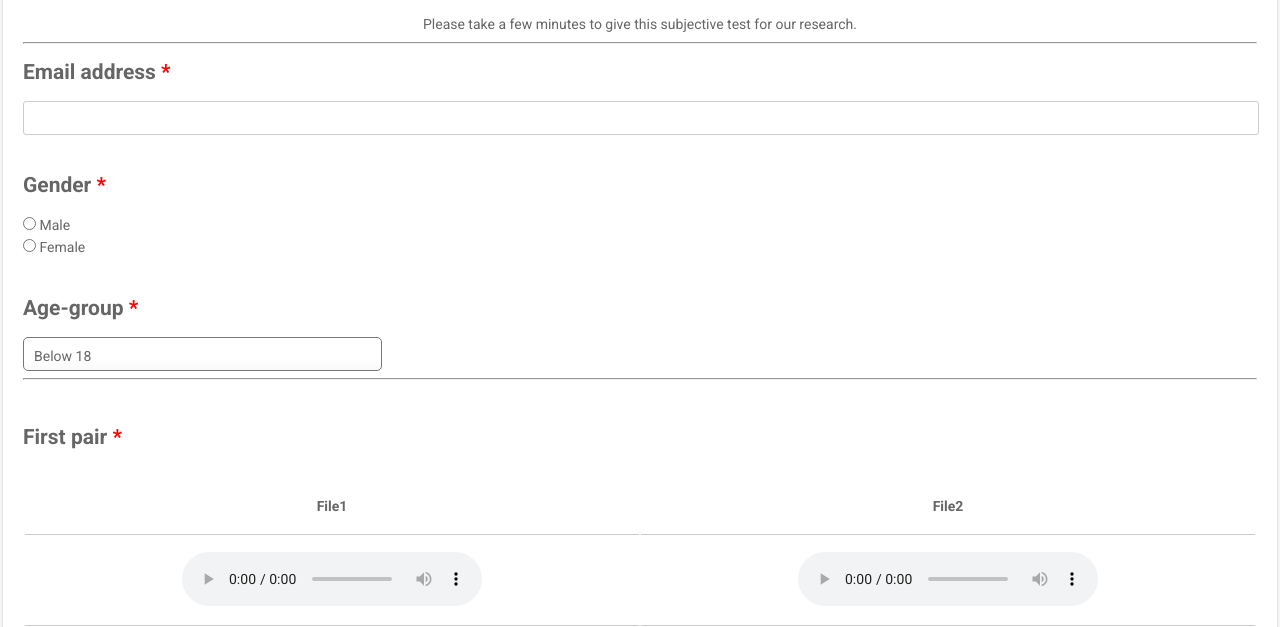
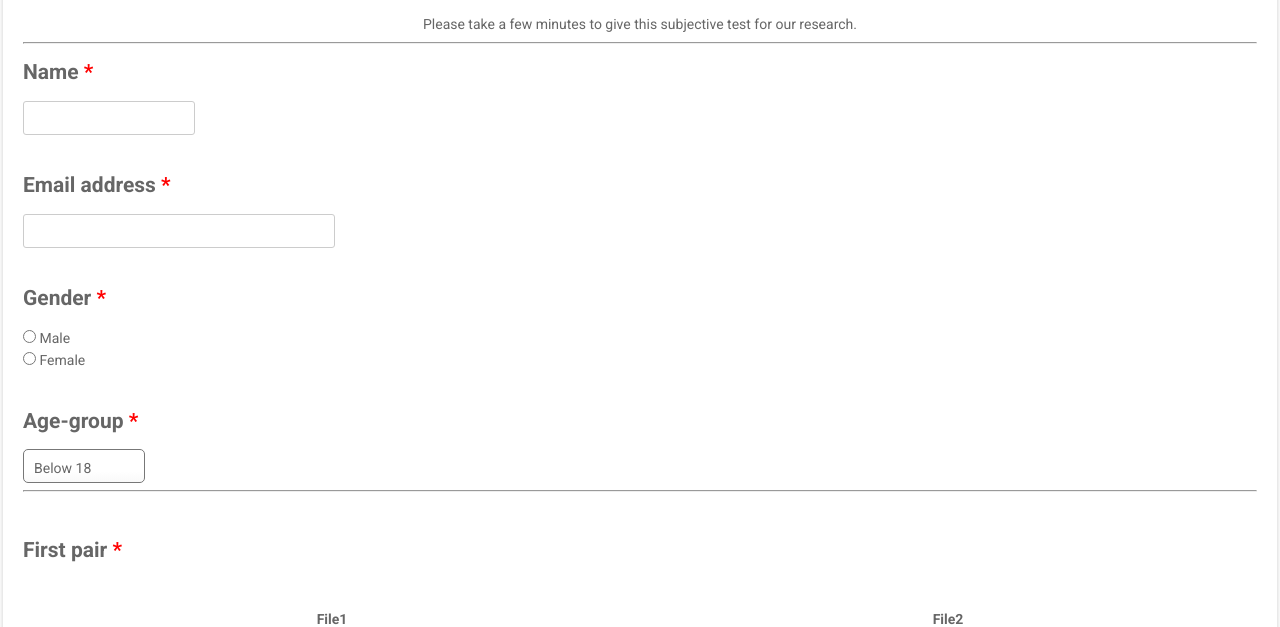
Before and after one commit to PreetX-college/Subjective-Evalution-Revision, a plain HTML site: page index.html in a window 1280 px wide. Shown: the part 99-726 px from the top of the page. Drawn offline with Linux system fonts and the light colour scheme.

Commit message:
Name Added

```diff
--- a/index.html
+++ b/index.html
@@ -52,7 +52,6 @@
         box-shadow: 0 2px 5px #ccc;
       }
       input:not([type='radio']) {
-        width: calc(100% - 10px);
         padding: 5px;
         border: 1px solid #ccc;
         border-radius: 3px;
@@ -65,7 +64,7 @@
       }
       .email {
         display: block;
-        width: 45%;
+        width: 300px;
       }
       input:hover,
       textarea:hover {
@@ -140,8 +139,8 @@
       }
       .select {
         width: 100%;
-        min-width: 15ch;
-        max-width: 30ch;
+        min-width: 80px;
+        max-width: 100px;
         border: 1px solid var(--select-border);
         border-radius: 0.25em;
         padding: 0.25em 0.5em;
@@ -172,10 +171,13 @@
           </p>
         </div>
         <hr />
+        <div class="Name">
+          <label for="Name"><h2>Name <span class="required">*</span></h2></label>
+          <input class="name" type="text" name="Name" required />
+        </div>
+        <br>
         <div class="Email">
-          <label for="Email-address"
-            ><h2>Email address <span class="required">*</span></h2></label
-          >
+          <label for="Email-address"><h2>Email address <span class="required">*</span></h2></label>
           <input class="email" type="text" name="Email" required />
         </div>
         <br>
@@ -521,6 +523,7 @@
             </div>
           </div>
         </div>
+        <hr />
         <div class="btn-block">
           <button type="submit">Send Feedback</button>
         </div>
```
